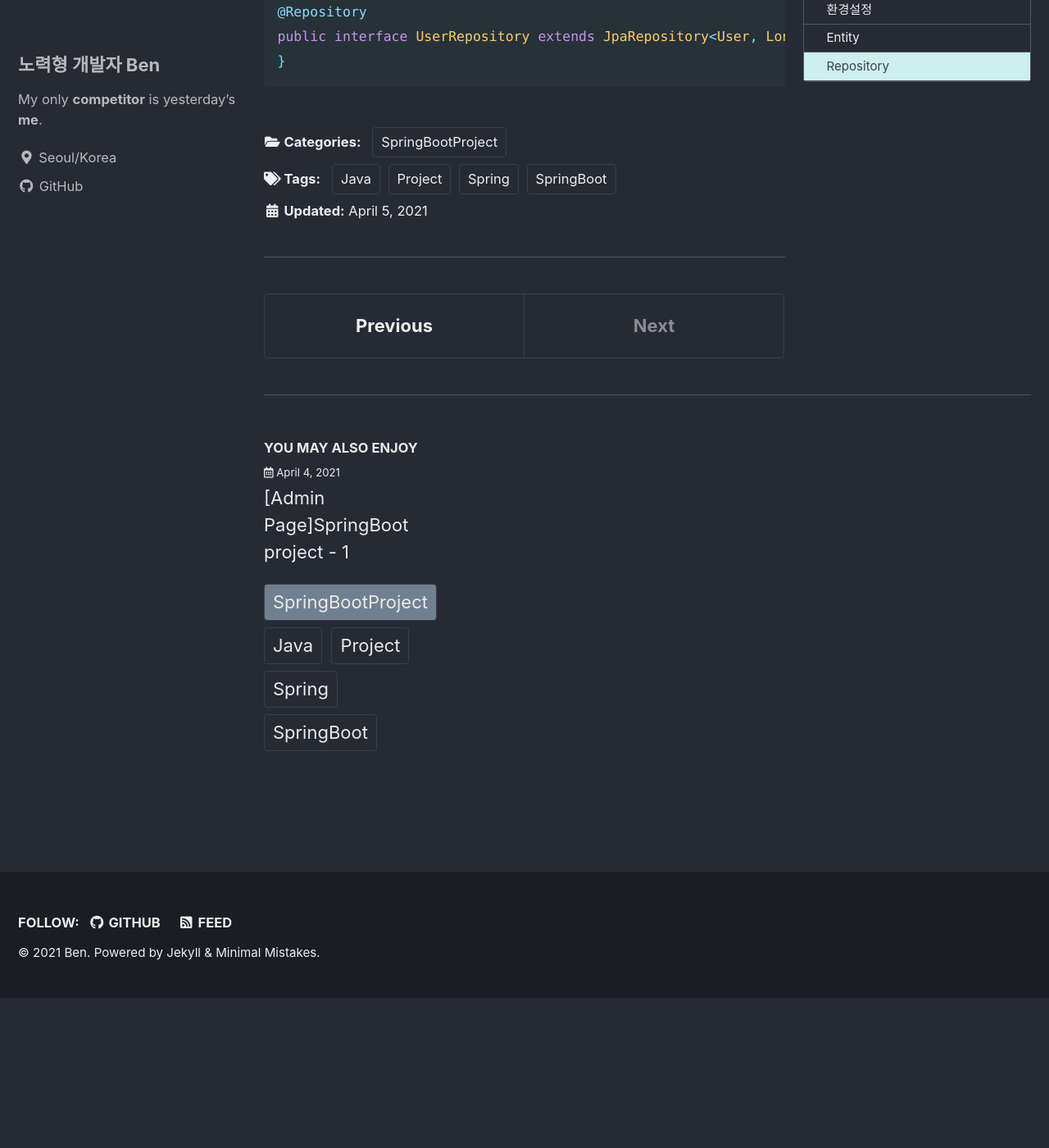
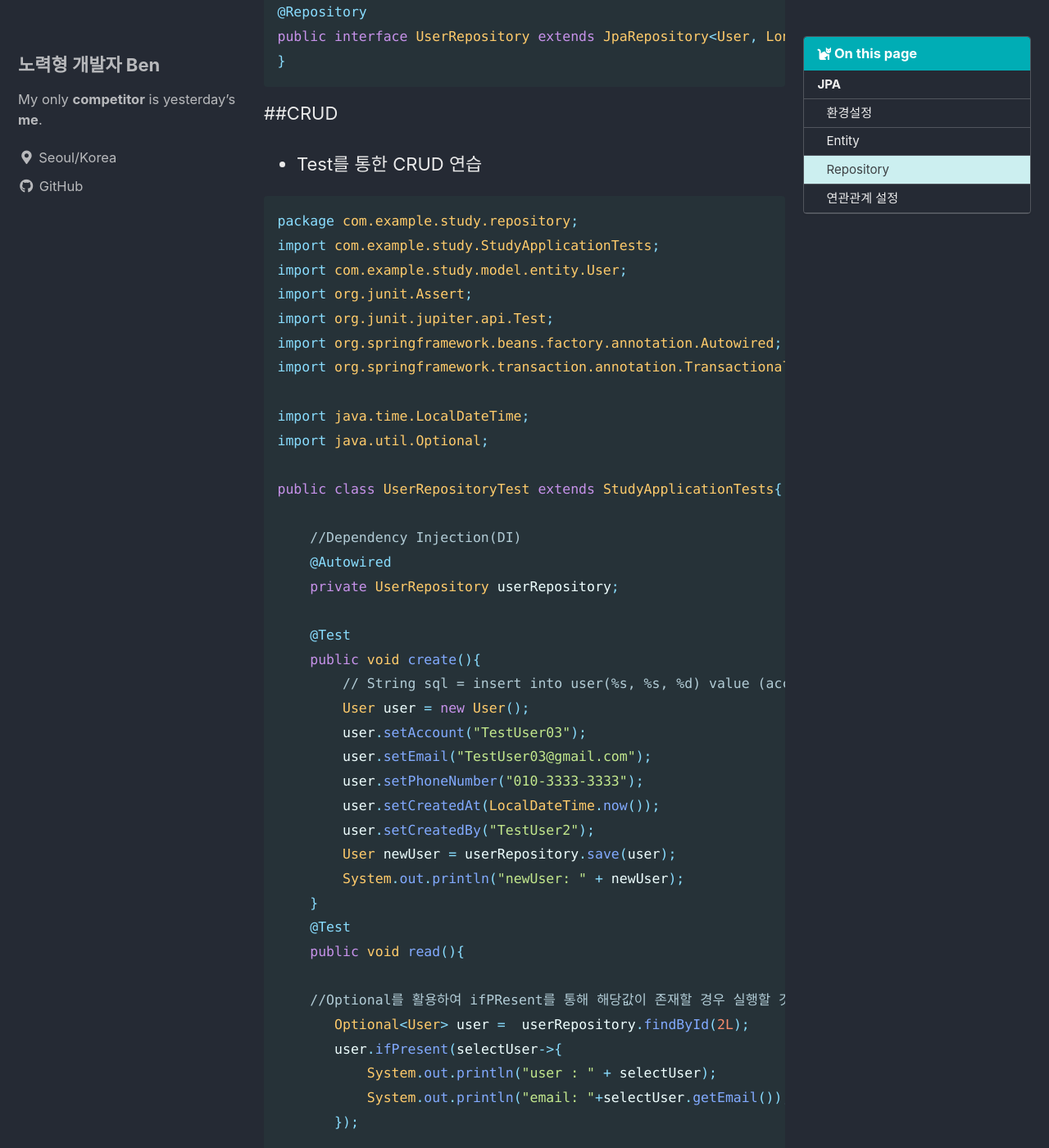
Before and after one commit to sollertia/sollertia.github.io, a Jekyll site: the page built from _posts/2021-04-05-SbPjAdPg_2.md, in a window 1280 px wide and 1400 px high, scrolled down 1952 px. Shown: the whole window at 82% size. Built offline with Jekyll 4.4.1, drawn with Linux system fonts in a browser that asks for light colours; cached includes are drawn as plain includes; before the commit the page ends 3169 px from its top, so only the background shows below that; some of the changed text lies outside the part shown.

Commit message:
mod post springboot pj admin2

````diff
--- a/_posts/2021-04-05-SbPjAdPg_2.md
+++ b/_posts/2021-04-05-SbPjAdPg_2.md
@@ -63,3 +63,85 @@ import org.springframework.stereotype.Repository;
 public interface UserRepository extends JpaRepository<User, Long> {
 }
 ```
+
+##CRUD
+- Test를 통한 CRUD 연습
+
+```java
+package com.example.study.repository;
+import com.example.study.StudyApplicationTests;
+import com.example.study.model.entity.User;
+import org.junit.Assert;
+import org.junit.jupiter.api.Test;
+import org.springframework.beans.factory.annotation.Autowired;
+import org.springframework.transaction.annotation.Transactional;
+
+import java.time.LocalDateTime;
+import java.util.Optional;
+
+public class UserRepositoryTest extends StudyApplicationTests{
+
+    //Dependency Injection(DI)
+    @Autowired
+    private UserRepository userRepository;
+
+    @Test
+    public void create(){
+        // String sql = insert into user(%s, %s, %d) value (account, email, age);
+        User user = new User();
+        user.setAccount("TestUser03");
+        user.setEmail("TestUser03@gmail.com");
+        user.setPhoneNumber("010-3333-3333");
+        user.setCreatedAt(LocalDateTime.now());
+        user.setCreatedBy("TestUser2");
+        User newUser = userRepository.save(user);
+        System.out.println("newUser: " + newUser);
+    }
+    @Test
+    public void read(){
+
+    //Optional를 활용하여 ifPResent를 통해 해당값이 존재할 경우 실행할 것을 명시한다.
+       Optional<User> user =  userRepository.findById(2L);
+       user.ifPresent(selectUser->{
+           System.out.println("user : " + selectUser);
+           System.out.println("email: "+selectUser.getEmail());
+       });
+
+    }
+    @Test
+    public void update(){
+
+        Optional<User> user =  userRepository.findById(2L);
+        user.ifPresent(selectUser->{
+            selectUser.setAccount("ppp");
+            selectUser.setUpdatedAt(LocalDateTime.now());
+            selectUser.setUpdatedBy("update method()");
+
+            userRepository.save(selectUser);
+        });
+
+    }
+
+    @Test
+    @Transactional   // 실제적으로 데이터베이스에서는 실행을 하지 않는다.
+    public void delete(){
+        Optional<User> user =  userRepository.findById(3L);
+
+        Assert.assertTrue(user.isPresent());
+        //해당데이터가 반드시 존재해야 함으로 Assert를 활용 true
+
+        user.ifPresent(selectUser->{
+           userRepository.delete(selectUser);
+
+        });
+
+        Optional<User> deleteUser =  userRepository.findById(3L);
+
+        Assert.assertTrue(user.isPresent()); //false
+
+    }
+
+}
+```
+
+## 연관관계 설정
````
Also changed, not shown: other parts of _posts/2021-04-05-SbPjAdPg_2.md (+1 -1 lines).
